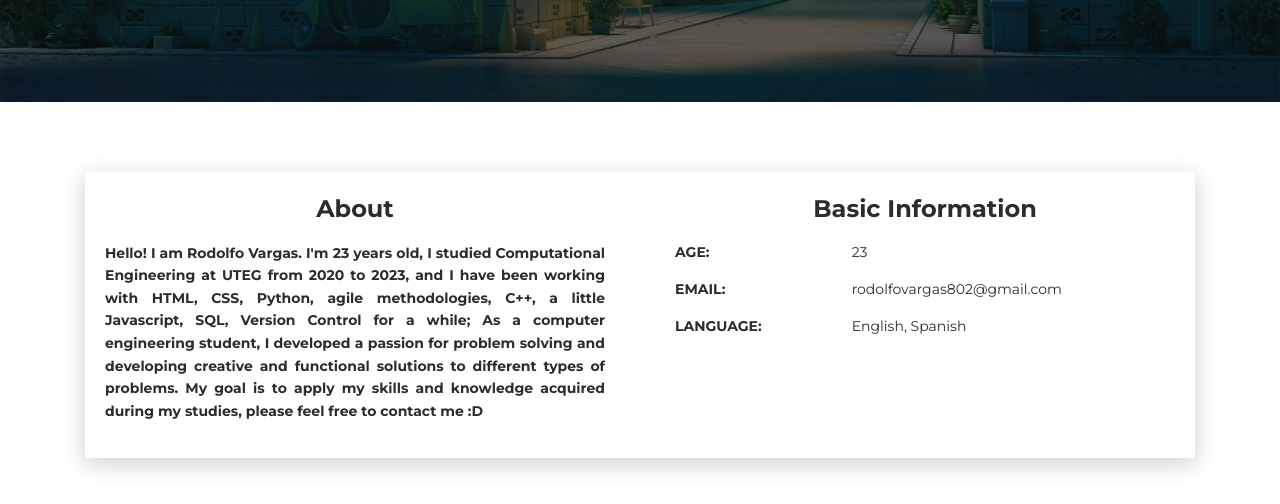
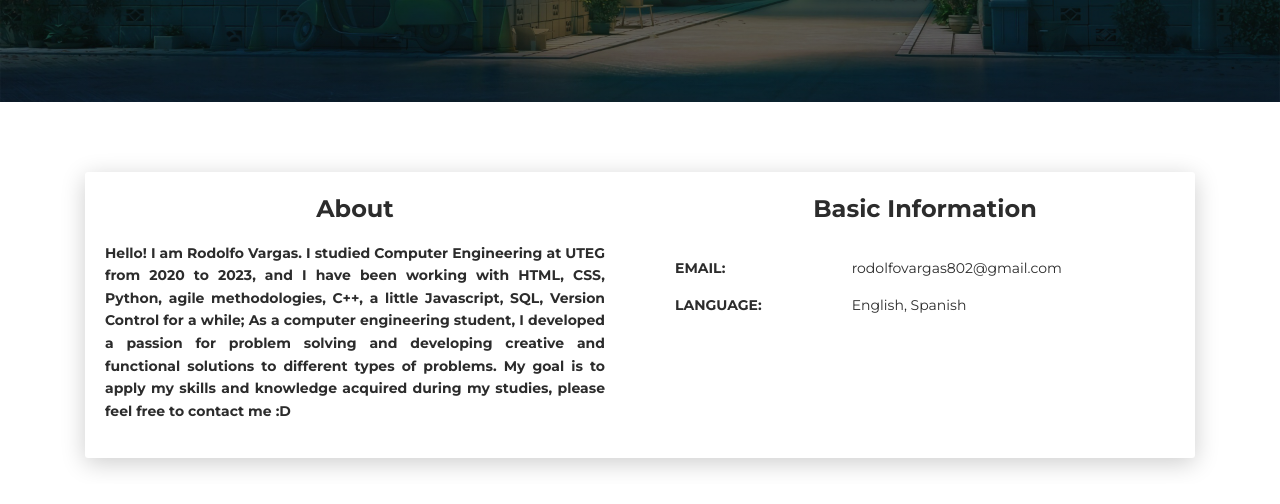
Before and after one commit to rudolfwolf/resume, a plain HTML site: page index.html in a window 1280 px wide. Shown: the part 448-952 px from the top of the page. Drawn offline with Linux system fonts and the light colour scheme.

Commit message:
Update index.html

```diff
--- a/index.html
+++ b/index.html
@@ -66,15 +66,13 @@
         <div class="col-lg-6 col-md-12">
           <div class="card-body">
             <div class= "h4 mt-0 title">About</div>
-  <p style="text-align: justify;"><b>Hello! I am Rodolfo Vargas. I'm 23 years old, I studied Computational Engineering at UTEG from 2020 to 2023, and I have been working with HTML, CSS, Python, agile methodologies, C++, a little Javascript, SQL, Version Control for a while; As a computer engineering student, I developed a passion for problem solving and developing creative and functional solutions to different types of problems. My goal is to apply my skills and knowledge acquired during my studies, please feel free to contact me :D</b></p>
+  <p style="text-align: justify;"><b>Hello! I am Rodolfo Vargas. I studied Computer Engineering at UTEG from 2020 to 2023, and I have been working with HTML, CSS, Python, agile methodologies, C++, a little Javascript, SQL, Version Control for a while; As a computer engineering student, I developed a passion for problem solving and developing creative and functional solutions to different types of problems. My goal is to apply my skills and knowledge acquired during my studies, please feel free to contact me :D</b></p>
           </div>
         </div>
         <div class="col-lg-6 col-md-12">
           <div class="card-body">
             <div class="h4 mt-0 title">Basic Information</div>
             <div class="row">
-              <div class="col-sm-4"><strong class="text-uppercase">Age:</strong></div>
-              <div class="col-sm-8">23</div>
             </div>
             <div class="row mt-3">
               <div class="col-sm-4"><strong class="text-uppercase">Email:</strong></div>
@@ -387,7 +385,7 @@
         </div>
         <div class="col-md-9" data-aos="fade-left" data-aos-offset="50" data-aos-duration="500">
           <div class="card-body">
-            <div class="h5">  Bachelor of computational engineering </div>
+            <div class="h5">  Bachelor of computer engineering </div>
             <p style="text-align: left;" class="category">Centro Universitario UTEG</p>
             <p>I studied at Centro Universitario UTEG from March 2020 to December 2023, the computational engineering degree, incorporated into the University of Guadalajara</p>
           </div>
```
